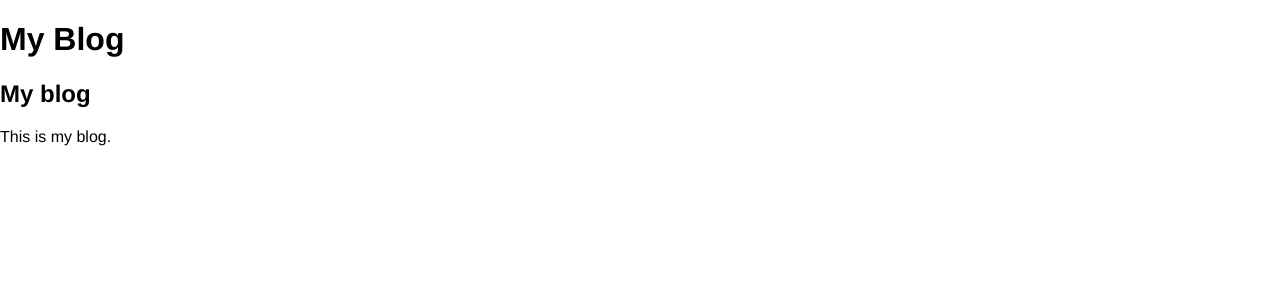
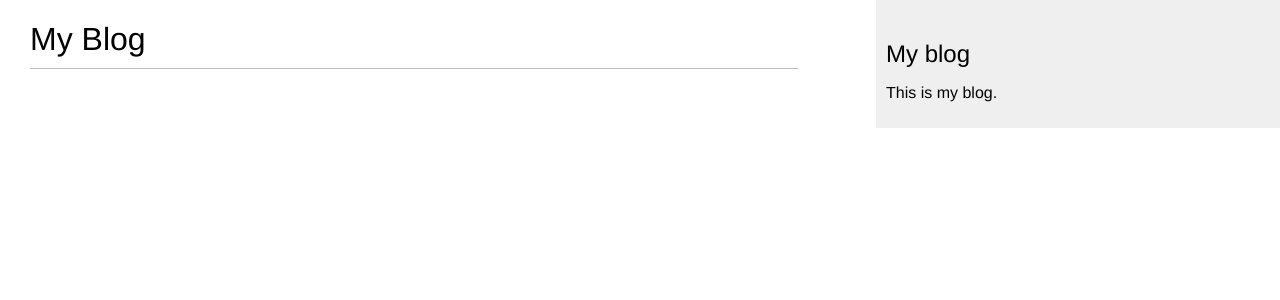
Before and after one commit to prace-prc/djangoPractice_2, a Django app: page /blog/ in a window 1280 px wide. Shown: the top 300 px of the page. Run offline with Django 4.2, Linux system fonts and the light colour scheme; data that the repository does not hold is empty.

Commit message:
css 내용 추가, url 패턴 수정

```diff
--- a/blog/static/css/blog.css
+++ b/blog/static/css/blog.css
@@ -3,3 +3,90 @@ body {
     padding:0;
     font-family:helvetica, sans-serif;
 }
+
+a {
+    color:#00abff;
+    text-decoration:none;
+}
+
+h1 {
+    font-weight:normal;
+    border-bottom:1px solid #bbb;
+    padding:0 0 10px 0;
+}
+
+h2 {
+    font-weight:normal;
+    margin:30px 0 0;
+}
+
+#content {
+    float:left;
+    width:60%;
+    padding:0 0 0 30px;
+}
+
+#sidebar {
+    float:right;
+    width:30%;
+    padding:10px;
+    background:#efefef;
+    height:100%;
+}
+
+p.date {
+    color:#ccc;
+    font-family: georgia, serif;
+    font-size: 12px;
+    font-style: italic;
+}
+
+/* pagination */
+.pagination {
+    margin:40px 0;
+    font-weight:bold;
+}
+
+/* forms */
+label {
+    float:left;
+    clear:both;
+    color:#333;
+    margin-bottom:4px;
+}
+input, textarea {
+    clear:both;
+    float:left;
+    margin:0 0 10px;
+    background:#ededed;
+    border:0;
+    padding:6px 10px;
+    font-size:12px;
+}
+input[type=submit] {
+    font-weight:bold;
+    background:#00abff;
+    color:#fff;
+    padding:10px 20px;
+    font-size:14px;
+    text-transform:uppercase;
+}
+.errorlist {
+    color:#cc0033;
+    float:left;
+    clear:both;
+    padding-left:10px;
+}
+
+/* comments */
+.comment {
+    padding:10px;
+}
+.comment:nth-child(even) {
+    background:#efefef;
+}
+.comment .info {
+    font-weight:bold;
+    font-size:12px;
+    color:#666;
+}
--- a/blog/urls.py
+++ b/blog/urls.py
@@ -5,5 +5,5 @@ app_name = 'blog'
 
 urlpatterns = [
     path('', views.post_list, name='post_list'),
-    path('<int:id>/', views.post_detail, name='post_detail'),
+    path('<int:id>/<int:month>/<int:day>/<slug:post>/', views.post_detail, name='post_detail'),
 ]
```
